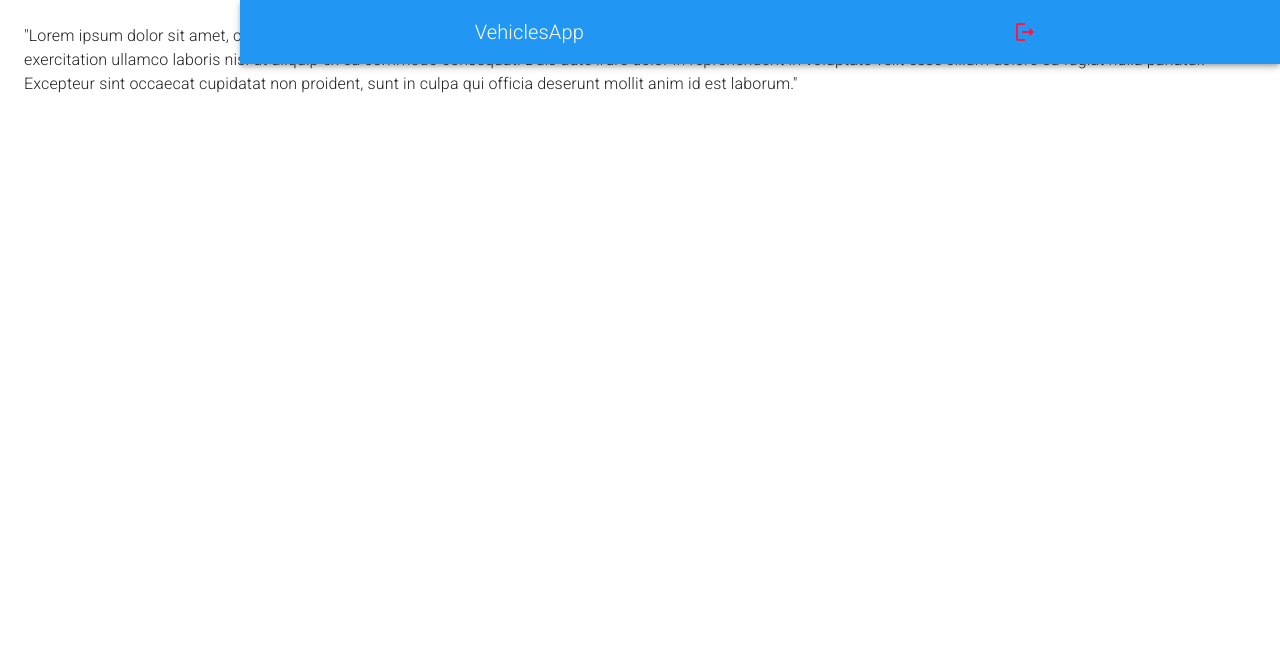
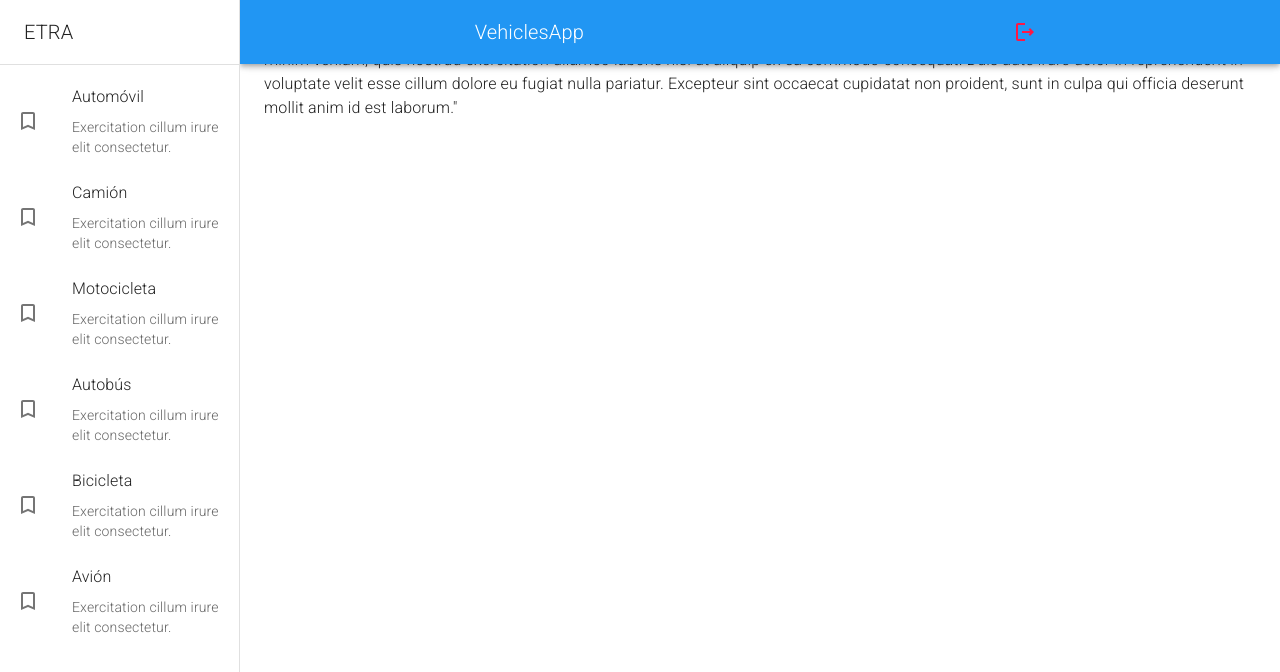
Before and after one commit to chalscc/React-Material-Bootstrap, a React (Vite) app: page / in a window 1280 px wide. Shown: the top 672 px of the page. Built offline with nearby package versions, Linux system fonts and the light colour scheme.

Commit message:
Estructura SideBar

```diff
--- /dev/null
+++ b/src/vehicles/components/SideBar.jsx
@@ -0,0 +1,47 @@
+import { Box, Divider, Drawer, Grid, List, ListItem, ListItemButton, ListItemIcon, ListItemText, Toolbar, Typography } from '@mui/material'
+import { TurnedInNot } from '@mui/icons-material';
+
+export const SideBar = ({ drawerWidth = 240 }) => {
+  return (
+    <Box
+        component='nav'
+        sx={{ width: { sm: drawerWidth }, flexShrink: { sm: 0 } }}
+    >
+        <Drawer
+            variant='permanent' // temporary
+            open
+            sx={{
+                display: { xs: 'block' },
+                '& .MuiDrawer-paper': { boxSizing: 'border-box', width: drawerWidth }
+            }}
+        >
+            <Toolbar>
+                <Typography variant='h6' noWrap component='div'>
+                    ETRA
+                </Typography>
+            </Toolbar>
+            <Divider />
+
+            <List>
+                {
+                    ['Automóvil', 'Camión', 'Motocicleta', 'Autobús', 'Bicicleta', 'Avión'].map( text => (
+                        <ListItem key={ text } disablePadding>
+                            <ListItemButton>
+                                <ListItemIcon>
+                                    <TurnedInNot />
+                                </ListItemIcon>
+                                <Grid container>
+                                    <ListItemText primary={ text } />
+                                    <ListItemText secondary={ 'Exercitation cillum irure elit consectetur.' } />
+                                </Grid>
+                            </ListItemButton>
+                        </ListItem>
+                    ))
+                }
+            </List>
+
+        </Drawer>
+
+    </Box>
+  )
+}
--- a/src/vehicles/components/index.js
+++ b/src/vehicles/components/index.js
@@ -1 +1,2 @@
+export * from './SideBar';
 export * from './NavBar';
--- a/src/vehicles/layout/VehiclesLayout.jsx
+++ b/src/vehicles/layout/VehiclesLayout.jsx
@@ -1,5 +1,5 @@
 import { Box } from '@mui/material'
-import { NavBar } from '../components';
+import { NavBar, SideBar } from '../components';
 
 const drawerWidth = 240;
 
@@ -9,6 +9,7 @@
 
       <NavBar drawerWidth={ drawerWidth } />
 
+      <SideBar drawerWidth={ drawerWidth } />
       <Box
       component='main'
       sx={{
```
